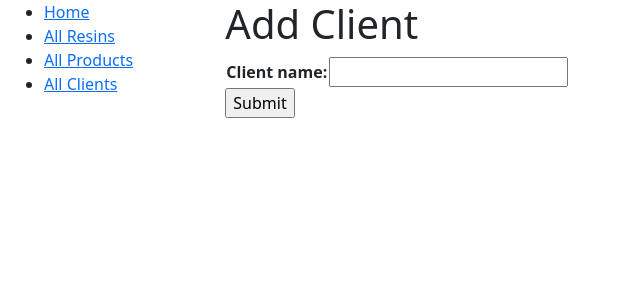
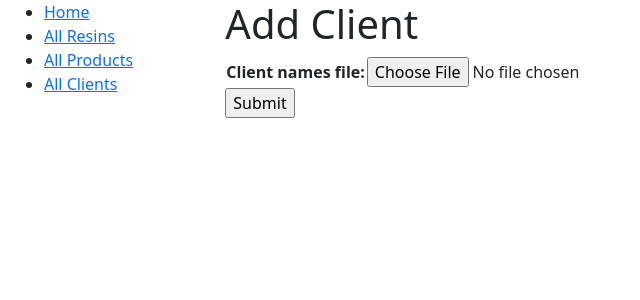
Before and after one commit to jamminson/heejin_website, a Django app: page /catalog/add_client/ in a window 1280 px wide. Shown: the top 300 px of the page, without its empty margins (0-640 px from the left). Run offline with Django 3.2, Linux system fonts and the light colour scheme.

Commit message:
Added form that takes in a file as input

```diff
--- a/heejin/catalog/forms.py
+++ b/heejin/catalog/forms.py
@@ -1,10 +1,4 @@
 from django import forms
 
 class AddClientForm(forms.Form):
-    client_name = forms.CharField(max_length=50)
-
-    def clean_client_name(self):
-
-        data = self.cleaned_data['client_name']
-
-        return data
+    client_names_file = forms.FileField()
--- a/heejin/catalog/templates/catalog/add_client.html
+++ b/heejin/catalog/templates/catalog/add_client.html
@@ -3,7 +3,7 @@
 {% block content %}
   <h1>Add Client</h1>
 
-  <form action="" method="post">
+  <form enctype="multipart/form-data" action="" method="post">
     {% csrf_token %}
     <table>
     {{ form.as_table }}
--- a/heejin/catalog/views.py
+++ b/heejin/catalog/views.py
@@ -32,11 +32,12 @@ def AddClient(request):
 
     if request.method == "POST":
 
-        form = AddClientForm(request.POST)
+        form = AddClientForm(request.POST, request.FILES)
 
         if form.is_valid():
-            new_client = Client(client_name = form.cleaned_data['client_name'])
-            new_client.save()
+
+            return HttpResponseRedirect(reverse('index'))
+
 
     else:
         form = AddClientForm()
```
